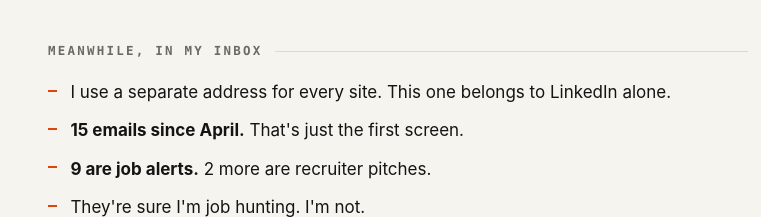
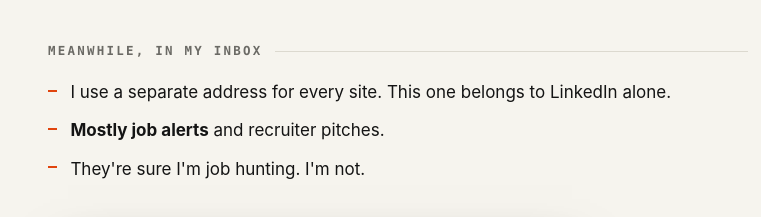
Before and after one commit to jimsander/jimsander.net, a plain HTML site: page why-not-linkedin.html in a window 1280 px wide. Shown: the part 1730-1947 px from the top of the page, without its empty margins (242-1003 px from the left). Drawn offline with Linux system fonts and the light colour scheme.

Commit message:
Drop email counts from inbox section

```diff
--- a/why-not-linkedin.html
+++ b/why-not-linkedin.html
@@ -65,8 +65,7 @@
       <h2 id="inbox">Meanwhile, in my inbox</h2>
       <ul class="pts">
         <li>I use a separate address for every site. This one belongs to LinkedIn alone.</li>
-        <li><strong>15 emails since April.</strong> That's just the first screen.</li>
-        <li><strong>9 are job alerts.</strong> 2 more are recruiter pitches.</li>
+        <li><strong>Mostly job alerts</strong> and recruiter pitches.</li>
         <li>They're sure I'm job hunting. I'm not.</li>
       </ul>
 
```
